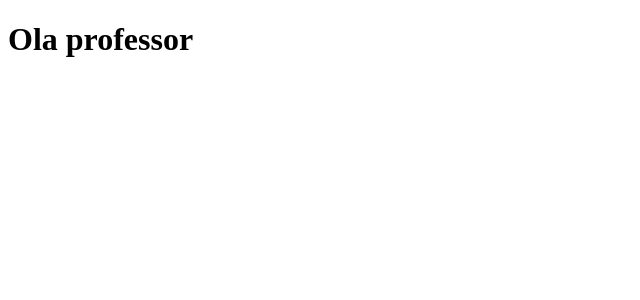
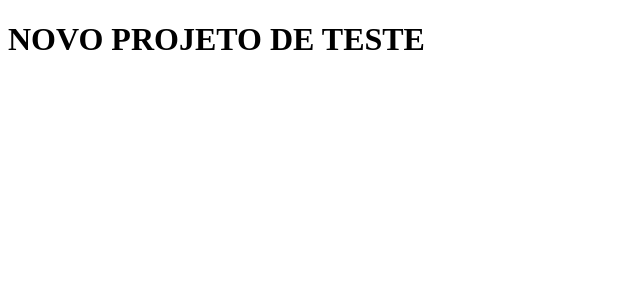
Before and after one commit to JeanFerreiraRocha/clone-tabnews, a Next.js app: page / in a window 1280 px wide. Shown: the top 300 px of the page, without its empty margins (0-640 px from the left). Built offline with nearby package versions, Linux system fonts and the light colour scheme.

Commit message:
modifica a frase

```diff
--- a/pages/index.js
+++ b/pages/index.js
@@ -1,5 +1,5 @@
 function Home() {
-    return <h1>Ola professor</h1>
+    return <h1>NOVO PROJETO DE TESTE</h1>
 }
 
 export default Home;
```
